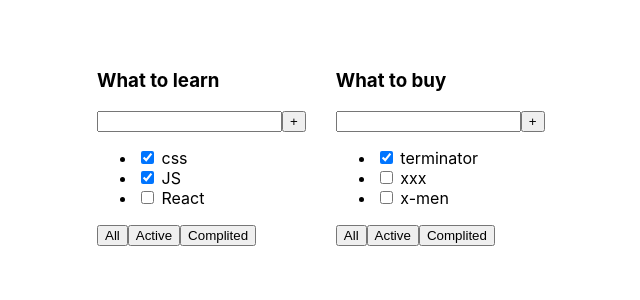
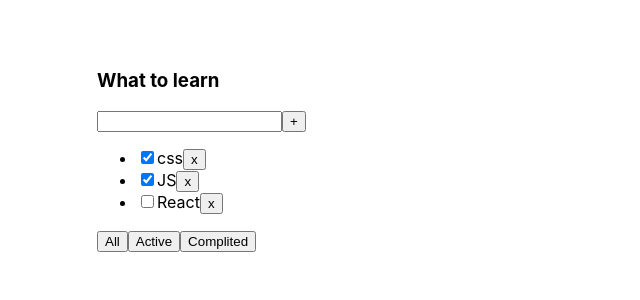
Before and after one commit to Dainese-AGV/todoList, a React (Create React App) app: page / in a window 1280 px wide. Shown: the top 300 px of the page, without its empty margins (33-673 px from the left). Built offline with nearby package versions, Linux system fonts and the light colour scheme.

Commit message:
add tasks

```diff
--- a/src/App.tsx
+++ b/src/App.tsx
@@ -1,22 +1,45 @@
-import React from "react";
-import { Todolist } from "./Todolist";
+import React, { useState } from "react";
+import { taskPropsType, Todolist } from "./Todolist";
 import "./App.css";
+import { v1 } from "uuid";
+
+export type filterValuesType = "all" | "active" | "completed";
 
 export const App = () => {
-  const tasks1 = [
-    { id: 1, title: "css", isDone: true },
-    { id: 2, title: "JS", isDone: true },
-    { id: 3, title: "React", isDone: false },
-  ];
-  const tasks2 = [
-    { id: 1, title: "terminator", isDone: true },
-    { id: 2, title: "xxx", isDone: false },
-    { id: 3, title: "x-men", isDone: false },
-  ];
+  let [tasks, setTasks] = useState<Array<taskPropsType>>([
+    { id: v1(), title: "css", isDone: true },
+    { id: v1(), title: "JS", isDone: true },
+    { id: v1(), title: "React", isDone: false },
+  ]);
+
+  let [filter, setFilter] = useState<filterValuesType>("all");
+
+  const changeFilter = (value:filterValuesType) => {
+    setFilter(value)
+  }
+
+  const addTask = (title:string) => {
+    let newTask = { id: v1(), title: title, isDone: true }
+    let newTasks = [newTask, ...tasks]
+    setTasks(newTasks)
+  }
+
+  let tasksForTodolist = tasks;
+  if (filter === "active") {
+    tasksForTodolist = tasks.filter((el) => el.isDone === false);
+  }
+  if (filter === "completed") {
+    tasksForTodolist = tasks.filter((el) => el.isDone === true);
+  }
+
+  const removeTasks = (id: string) => {
+    let newTasks = tasks.filter((el) => el.id !== id);
+    setTasks(newTasks);
+  };
+
   return (
     <div className="App">
-      <Todolist title="What to learn" tasks={tasks1}/>
-      <Todolist title="What to buy" tasks={tasks2}/>
+      <Todolist addTask={addTask} changeFilter={changeFilter} title="What to learn" tasks={tasksForTodolist} removeTasks={removeTasks} />
     </div>
   );
 };
--- a/src/Todolist.tsx
+++ b/src/Todolist.tsx
@@ -1,8 +1,9 @@
-import React from "react";
+import React, { ChangeEvent, KeyboardEvent, useState } from "react";
+import { filterValuesType } from "./App";
 import "./Todolist.css";
 
-type taskPropsType = {
-  id: number;
+export type taskPropsType = {
+  id: string;
   title: string;
   isDone: boolean;
 };
@@ -10,31 +11,68 @@
 type todolistPropsType = {
   title: string;
   tasks: Array<taskPropsType>;
+  removeTasks: (id: string) => void;
+  changeFilter: (value: filterValuesType) => void;
+  addTask: (title: string) => void;
 };
 
 export const Todolist = (props: todolistPropsType) => {
+  const [newTaskTitle, setnewTaskTitle] = useState("");
+
+  const onNewTitleChangeHandler = (e: ChangeEvent<HTMLInputElement>) => {
+    setnewTaskTitle(e.currentTarget.value);
+  };
+  const onKeyPressHandler = (e: KeyboardEvent<HTMLInputElement>) => {
+    if (e.charCode === 13) {
+      props.addTask(newTaskTitle);
+      setnewTaskTitle("");
+    }
+  };
+
+  const addTask = () => {
+    props.addTask(newTaskTitle);
+    setnewTaskTitle("");
+  };
+
+  const onAllClickHandler = () => {
+    props.changeFilter("all");
+  };
+  const onActiveClickHandler = () => {
+    props.changeFilter("active");
+  };
+  const onCompletedClickHandler = () => {
+    props.changeFilter("completed");
+  };
+
   return (
     <div className="todolist">
       <h3>{props.title}</h3>
       <div>
-        <input />
-        <button>+</button>
+        <input
+          value={newTaskTitle}
+          onChange={onNewTitleChangeHandler}
+          onKeyPress={onKeyPressHandler}
+        />
+        <button onClick={addTask}>+</button>
       </div>
       <ul>
-        <li>
-          <input type="checkbox" checked={props.tasks[0].isDone} /> <span>{props.tasks[0].title}</span>
-        </li>
-        <li>
-          <input type="checkbox" checked={props.tasks[1].isDone} /> <span>{props.tasks[1].title}</span>
-        </li>
-        <li>
-          <input type="checkbox" checked={props.tasks[2].isDone} /> <span>{props.tasks[2].title}</span>
-        </li>
+        {props.tasks.map((el) => {
+          const onRemoveHandler = () => {
+            props.removeTasks(el.id);
+          };
+          return (
+            <li key={el.id}>
+              <input type="checkbox" checked={el.isDone} />
+              <span>{el.title}</span>
+              <button onClick={onRemoveHandler}>x</button>
+            </li>
+          );
+        })}
       </ul>
       <div>
-        <button>All</button>
-        <button>Active</button>
-        <button>Complited</button>
+        <button onClick={onAllClickHandler}>All</button>
+        <button onClick={onActiveClickHandler}>Active</button>
+        <button onClick={onCompletedClickHandler}>Complited</button>
       </div>
     </div>
   );
```
Also changed, not shown: 1 other file (tests, documents, lock files or other folders).
